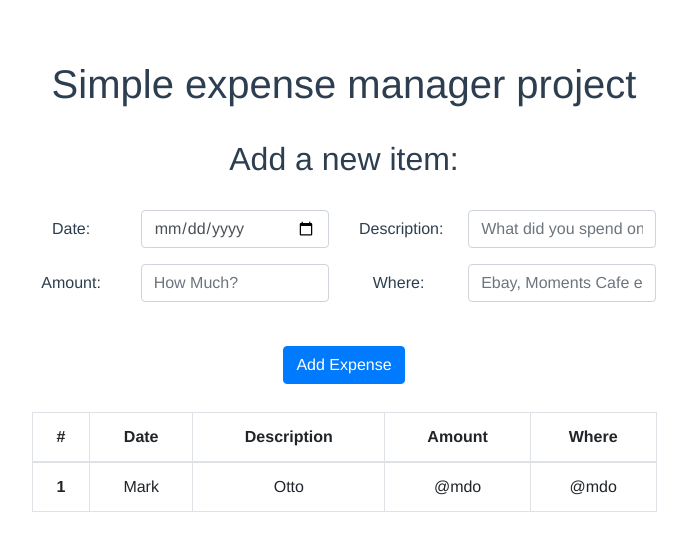
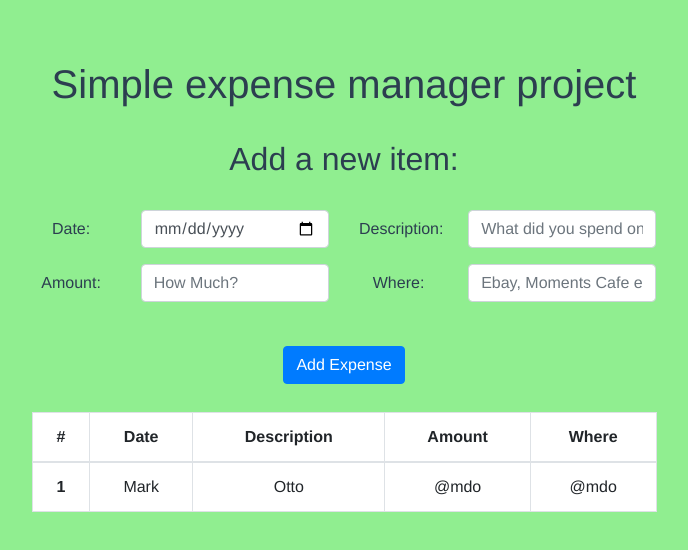
Before and after one commit to YoniWitz/Expense-Tracker-Vue, a Vue app: page / in a window 1280 px wide. Shown: the top 550 px of the page, without its empty margins (296-984 px from the left). Built offline with nearby package versions, Linux system fonts and the light colour scheme.

Commit message:
added table and some style

```diff
--- a/public/index.html
+++ b/public/index.html
@@ -15,3 +15,10 @@
     <!-- built files will be auto injected -->
   </body>
 </html>
+
+<style scoped>
+  body{
+    background-color: lightgreen;
+  }
+
+</style>
--- a/src/components/ExpenseTracker.vue
+++ b/src/components/ExpenseTracker.vue
@@ -1,5 +1,5 @@
 <template>
-  <div class="hello">
+  <div class="expenseTracker">
     <h1>{{ msg }}</h1>
     <br />
     <h2>Add a new item:</h2>
@@ -90,6 +90,9 @@ export default {
 
 <!-- Add "scoped" attribute to limit CSS to this component only -->
 <style scoped>
+table{
+  background-color: white;
+}
 h3 {
   margin: 40px 0 0;
 }
```
